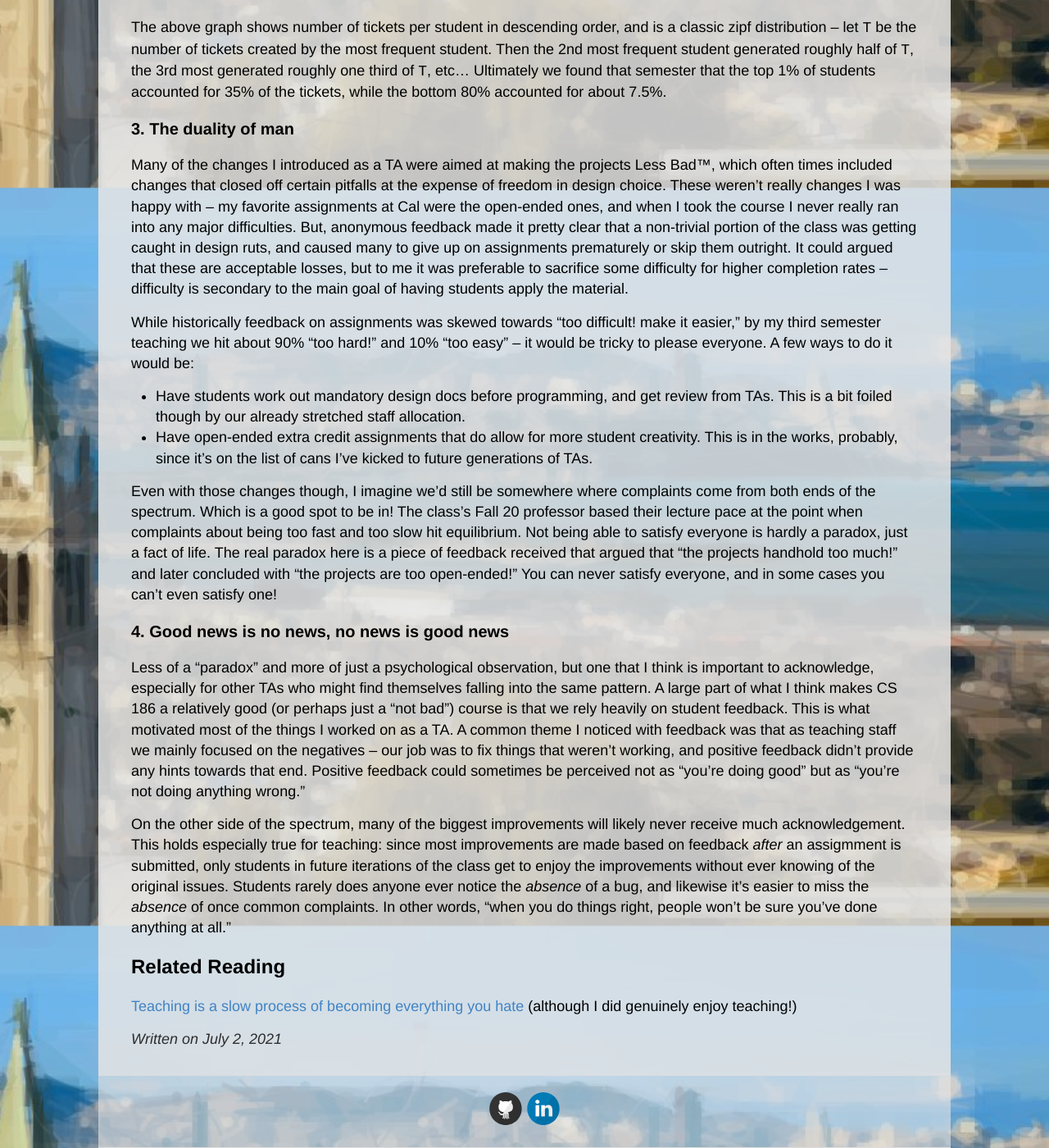
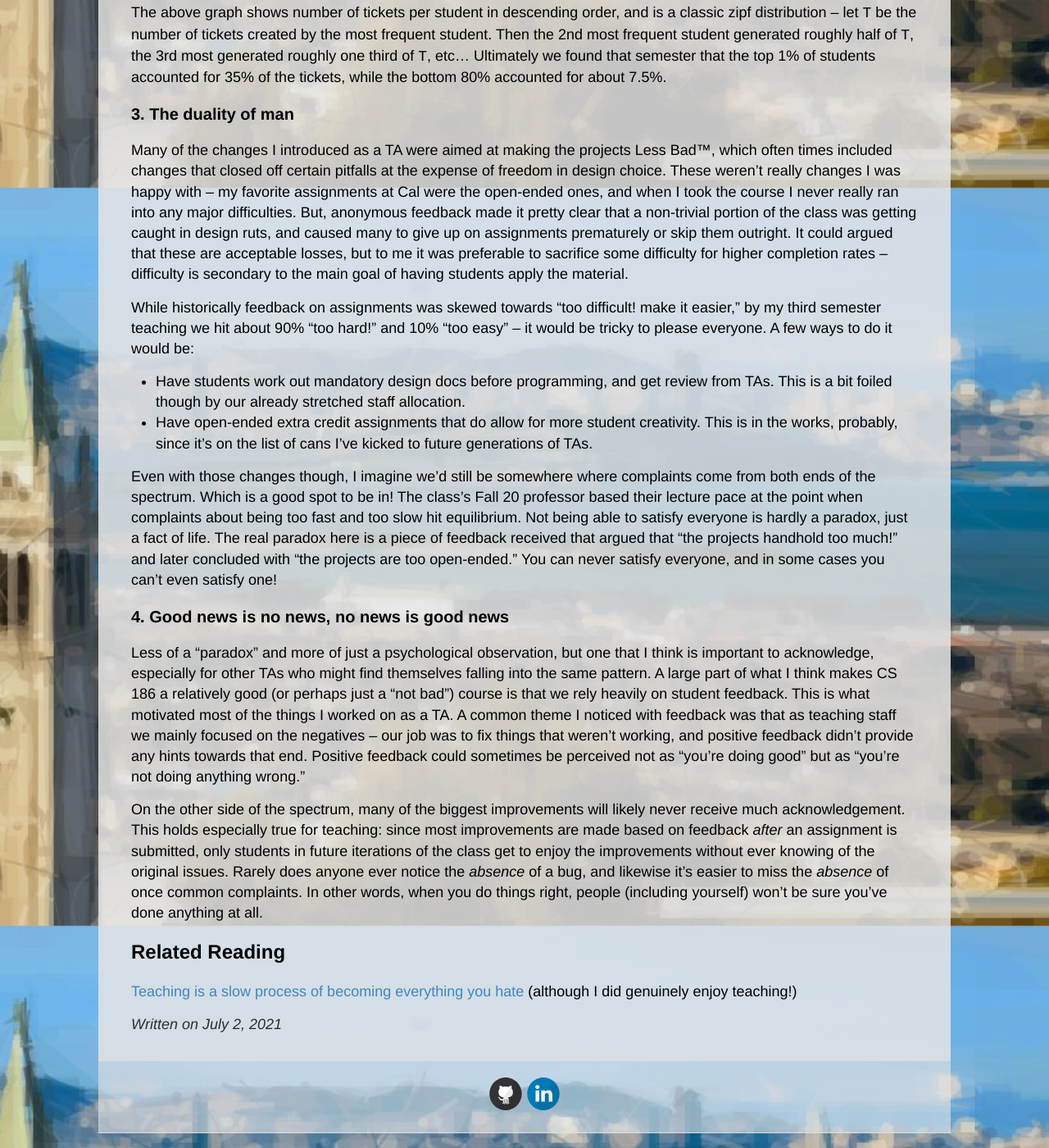
Before and after one commit to ckw017/ckw017.github.io, a Jekyll site: the page built from _posts/2021-07-02-Teaching.md, in a window 1280 px wide and 1400 px high, scrolled down 2471 px. Shown: the whole window at 82% size. Built offline with Jekyll 4.4.1, drawn with Linux system fonts in a browser that asks for light colours; some of the changed text lies outside the part shown.

Commit message:
grammars

```diff
--- a/_layouts/default.html
+++ b/_layouts/default.html
@@ -35,7 +35,6 @@
             </a>
             <a href="{{ site.baseurl }}/portfolio">Portfolio</a>
             <a href="{{ site.baseurl }}/about">About</a>
-            <a href="{{ site.baseurl }}/berkeley-lf-page">Lost+Found</a>
           </nav>
         </header>
       </div>
--- a/_posts/2021-07-02-Teaching.md
+++ b/_posts/2021-07-02-Teaching.md
@@ -51,13 +51,13 @@ While historically feedback on assignments was skewed towards "too difficult! ma
 - Have students work out mandatory design docs before programming, and get review from TAs. This is a bit foiled though by our already stretched staff allocation.
 - Have open-ended extra credit assignments that do allow for more student creativity. This is in the works, probably, since it's on the list of cans I've kicked to future generations of TAs.
 
-Even with those changes though, I imagine we'd still be somewhere where complaints come from both ends of the spectrum. Which is a good spot to be in! The class's Fall 20 professor based their lecture pace at the point when complaints about being too fast and too slow hit equilibrium. Not being able to satisfy everyone is hardly a paradox, just a fact of life. The real paradox here is a piece of feedback received that argued that "the projects handhold too much!" and later concluded with "the projects are too open-ended!" You can never satisfy everyone, and in some cases you can't even satisfy one!
+Even with those changes though, I imagine we'd still be somewhere where complaints come from both ends of the spectrum. Which is a good spot to be in! The class's Fall 20 professor based their lecture pace at the point when complaints about being too fast and too slow hit equilibrium. Not being able to satisfy everyone is hardly a paradox, just a fact of life. The real paradox here is a piece of feedback received that argued that "the projects handhold too much!" and later concluded with "the projects are too open-ended." You can never satisfy everyone, and in some cases you can't even satisfy one!
 
 ### 4. Good news is no news, no news is good news
 
 Less of a "paradox" and more of just a psychological observation, but one that I think is important to acknowledge, especially for other TAs who might find themselves falling into the same pattern. A large part of what I think makes CS 186 a relatively good (or perhaps just a "not bad") course is that we rely heavily on student feedback. This is what motivated most of the things I worked on as a TA. A common theme I noticed with feedback was that as teaching staff we mainly focused on the negatives -- our job was to fix things that weren't working, and positive feedback didn't provide any hints towards that end. Positive feedback could sometimes be perceived not as "you're doing good" but as "you're not doing anything wrong."
 
-On the other side of the spectrum, many of the biggest improvements will likely never receive much acknowledgement. This holds especially true for teaching: since most improvements are made based on feedback *after* an assigmment is submitted, only students in future iterations of the class get to enjoy the improvements without ever knowing of the original issues. Students rarely does anyone ever notice the *absence* of a bug, and likewise it's easier to miss the *absence* of once common complaints. In other words, "when you do things right, people won't be sure you've done anything at all."
+On the other side of the spectrum, many of the biggest improvements will likely never receive much acknowledgement. This holds especially true for teaching: since most improvements are made based on feedback *after* an assignment is submitted, only students in future iterations of the class get to enjoy the improvements without ever knowing of the original issues. Rarely does anyone ever notice the *absence* of a bug, and likewise it's easier to miss the *absence* of once common complaints. In other words, when you do things right, people (including yourself) won't be sure you've done anything at all.
 
 ## Related Reading
 
```
Also changed, not shown: other parts of _posts/2021-07-02-Teaching.md (+1 -1 lines).
